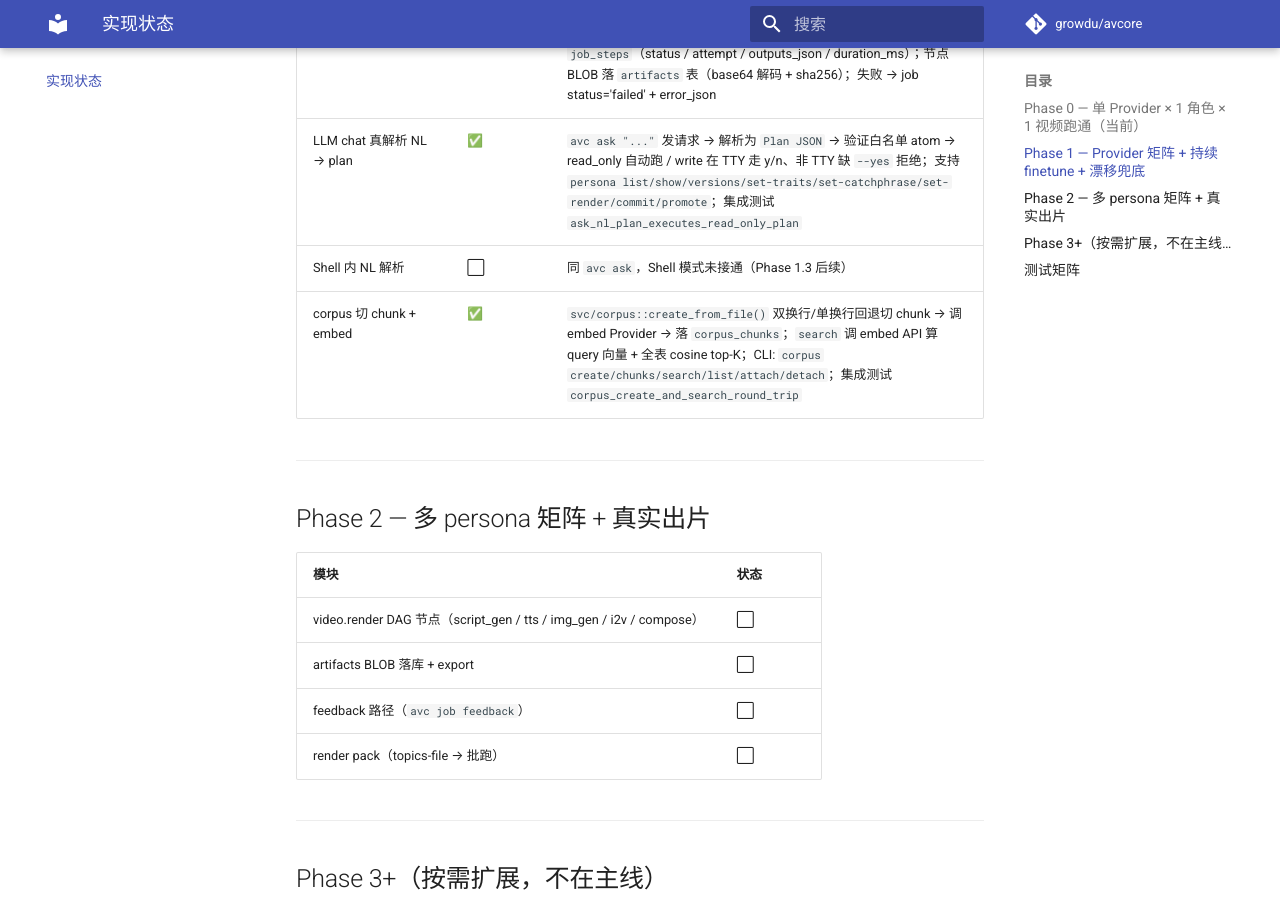
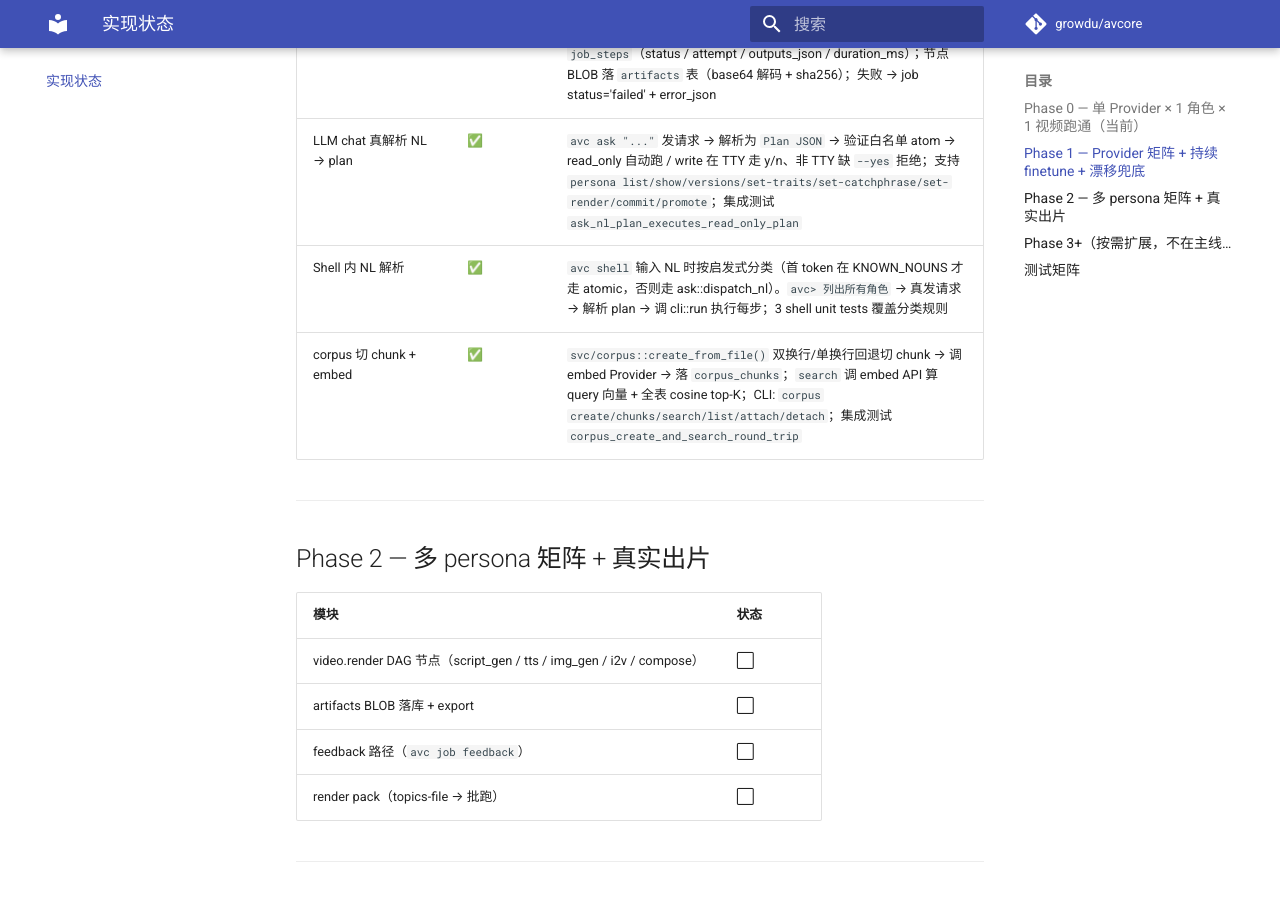
Before and after one commit to growdu/avcore, an MkDocs documentation site: the page built from docs/status.md, in a window 1280 px wide and 900 px high, scrolled down 2271 px. Built offline with MkDocs 1.6.1 and Material for MkDocs 9.7.7, drawn with Linux system fonts in a browser that asks for light colours; comment, search, counter and statistics services are not loaded.

Commit message:
docs: Shell NL 入口 实现完成（status.md 更新）

```diff
--- a/docs/status.md
+++ b/docs/status.md
@@ -37,7 +37,7 @@
 | drift_eval 用 Provider 返回的 embedding 真算 | ✅ | `svc/drift::eval_voice_with_provider` 真发请求到 embed Provider 算 cosine；`finetune drift eval <fj_id> --embed <name> --threshold ...` 子命令；未配 embed 时降级走 DB 已有 vector |
 | DAG 引擎真调度 | ✅ | `svc/pipeline::run()` Kahn 拓扑排序 → 顺序执行节点 → 落 `job_steps`（status / attempt / outputs_json / duration_ms）；节点 BLOB 落 `artifacts` 表（base64 解码 + sha256）；失败 → job status='failed' + error_json |
 | LLM chat 真解析 NL → plan | ✅ | `avc ask "..."` 发请求 → 解析为 `Plan JSON` → 验证白名单 atom → read_only 自动跑 / write 在 TTY 走 y/n、非 TTY 缺 `--yes` 拒绝；支持 `persona list/show/versions/set-traits/set-catchphrase/set-render/commit/promote`；集成测试 `ask_nl_plan_executes_read_only_plan` |
-| Shell 内 NL 解析 | ⬜ | 同 `avc ask`，Shell 模式未接通（Phase 1.3 后续） |
+| Shell 内 NL 解析 | ✅ | `avc shell` 输入 NL 时按启发式分类（首 token 在 KNOWN_NOUNS 才走 atomic，否则走 ask::dispatch_nl）。`avc> 列出所有角色` → 真发请求 → 解析 plan → 调 cli::run 执行每步；3 shell unit tests 覆盖分类规则 |
 | corpus 切 chunk + embed | ✅ | `svc/corpus::create_from_file()` 双换行/单换行回退切 chunk → 调 embed Provider → 落 `corpus_chunks`；`search` 调 embed API 算 query 向量 + 全表 cosine top-K；CLI: `corpus create/chunks/search/list/attach/detach`；集成测试 `corpus_create_and_search_round_trip` |
 
 ---
```
